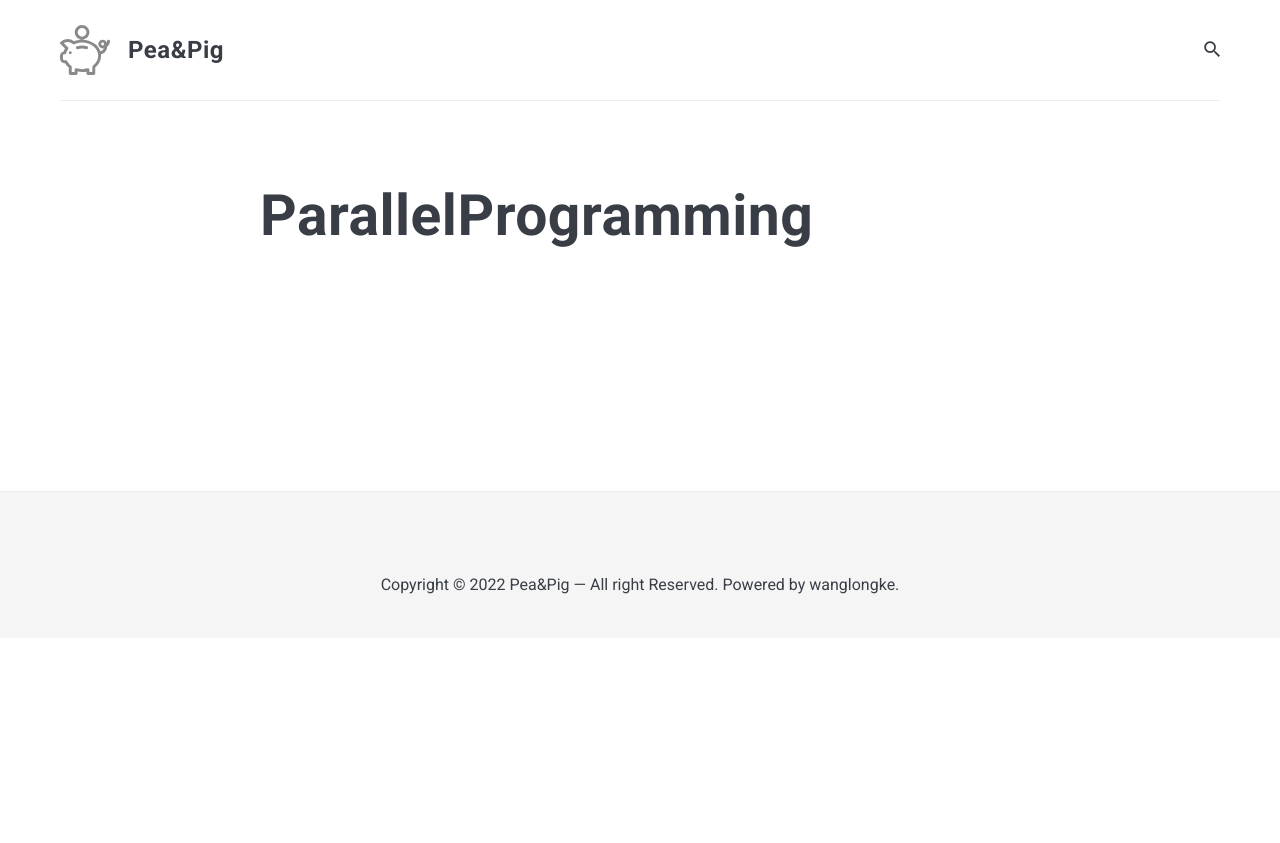
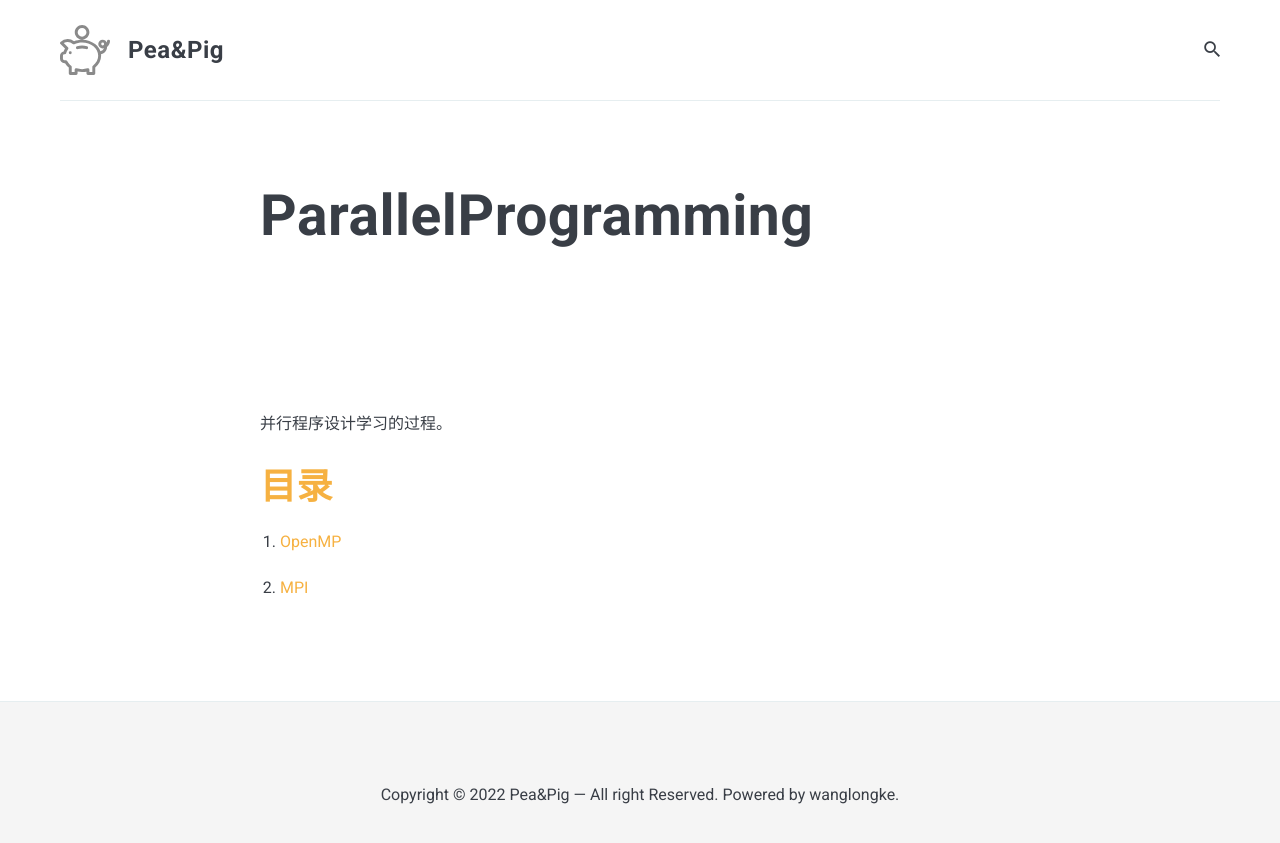
Before and after one commit to Wanglongke/wanglongke.github.io, a Jekyll site: the page built from _pages/tagPage-ParallelProgramming.markdown, in a window 1280 px wide. Shown: the top 843 px of the page. Built offline with Jekyll 4.4.1, drawn with Linux system fonts in a browser that asks for light colours; nearby versions of some CDN libraries.

Commit message:
“update”

```diff
--- a/_pages/tagPage-ParallelProgramming.markdown
+++ b/_pages/tagPage-ParallelProgramming.markdown
@@ -3,3 +3,10 @@ layout: page
 title:  ParallelProgramming
 permalink: /tag/ParallelProgramming/
 ---
+
+并行程序设计学习的过程。
+# [目录](#目录)
+
+1. [OpenMP](https://wanglongke.github.io/2022/01/27/openmpLearning/)
+
+2. [MPI](https://wanglongke.github.io/2022/02/11/MPIlearning/)
```
